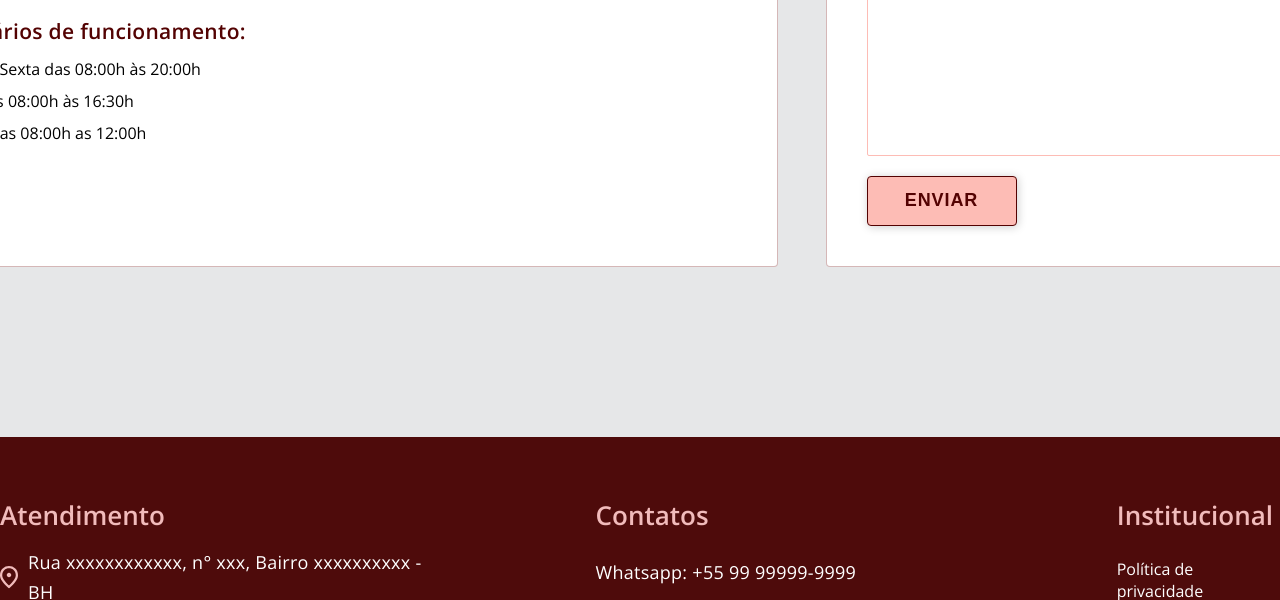
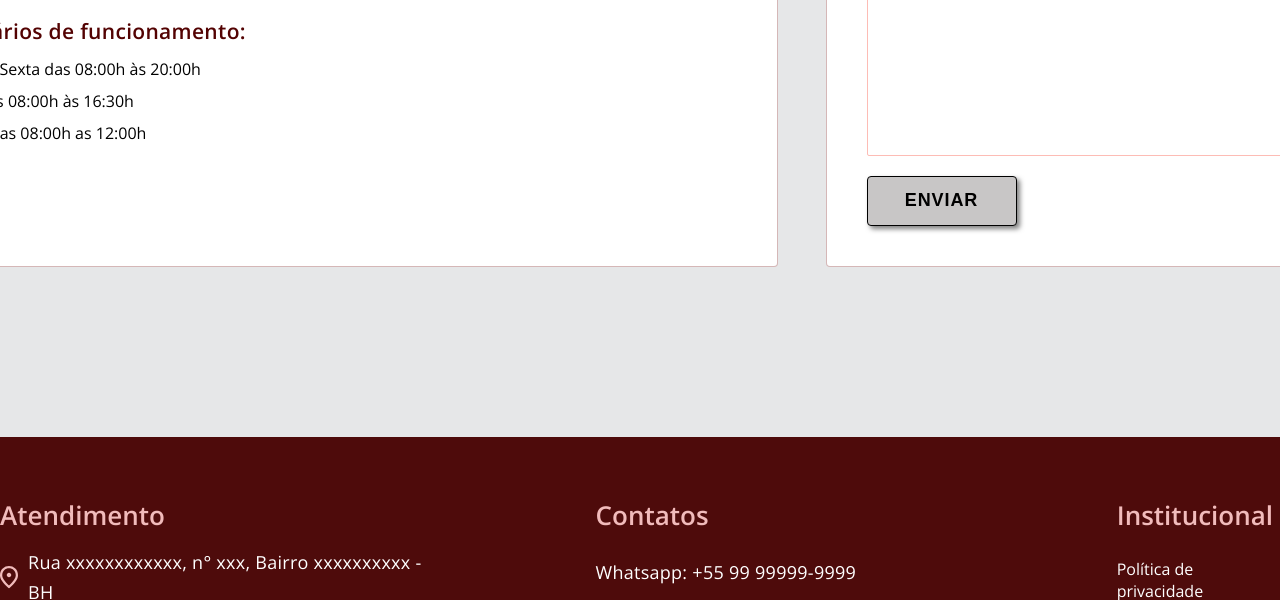
Before and after one commit to leandropereira-dev/meat-delicacies-butcher-shop, a plain HTML site: page index.html in a window 1280 px wide. In both pictures the pointer is over the input "Enviar". Shown: the part 5459-6059 px from the top of the page. Drawn offline with nearby package versions, Linux system fonts and the light colour scheme; a web font is replaced by a local one.

Commit message:
estiliza o botão do formulârio

```diff
--- a/index.html
+++ b/index.html
@@ -348,7 +348,7 @@
             <span><img src="img/icon/time.svg" alt="" />Horários de funcionamento:</span>
             <p class="horarios">Segunda a Sexta das 08:00h às 20:00h</p>
             <p class="horarios">Sábado das 08:00h às 16:30h</p>
-            <p class="horarios">Domingo das 08:00h as 12:00h</p>
+            <p class="horarios">Domingo das 08:00h às 12:00h</p>
           </address>
         </div>
         <div class="container-contato">
--- a/style.css
+++ b/style.css
@@ -407,7 +407,7 @@ select {
 
 .btn-formulario {
   margin:20px 0;
-  background-color: #020791;
+  background: linear-gradient(#3E49ED, #020791);
   color: #FFF;
   border: 1px solid #c8c6c6;
   width: 150px;
@@ -418,14 +418,15 @@ select {
   border-radius: 4px;
   font-weight:600;
   letter-spacing: 0.93px;
-  box-shadow: 1px 1px 10px 0 rgba(0, 0, 0, 0.2);
+  box-shadow: 3px 3px 5px 0 rgba(0, 0, 0, 0.2);
+
 }
 
 .btn-formulario:hover {
-  background-color: hsl(6, 94%, 85%);
-  border: 1px solid #530202;
-  color: #530202;
-  box-shadow: 1px 1px 10px 0 rgba(0, 0, 0, 0.2);
+  background: #c8c6c6 ;
+  border: 1px solid #000;
+  color: #000;
+  box-shadow: 3px 3px 5px 0 rgba(0, 0, 0, 0.5);
 }
 
 
```
